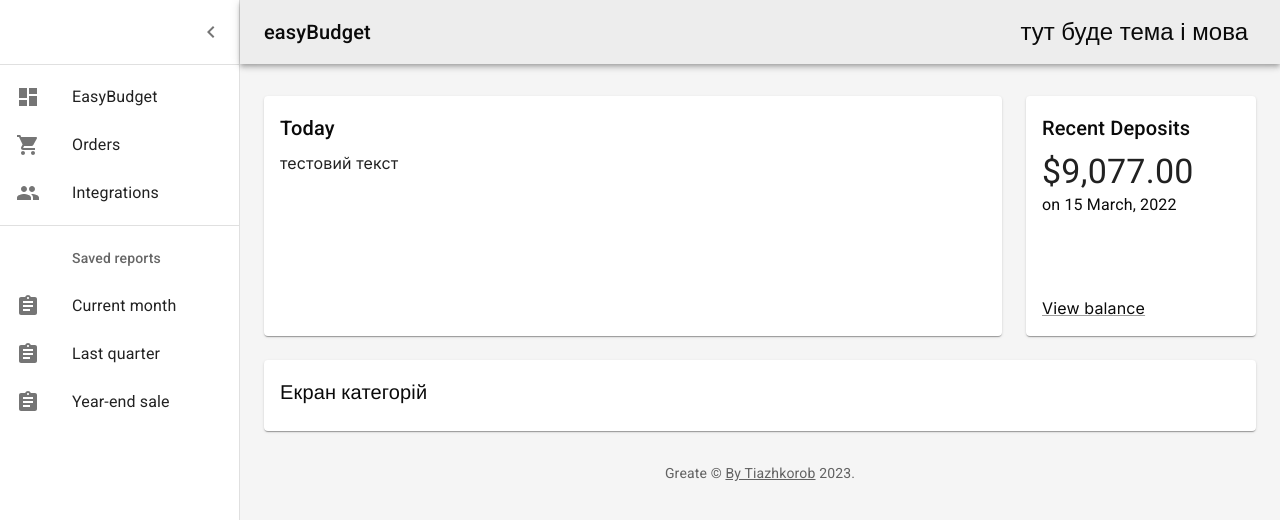
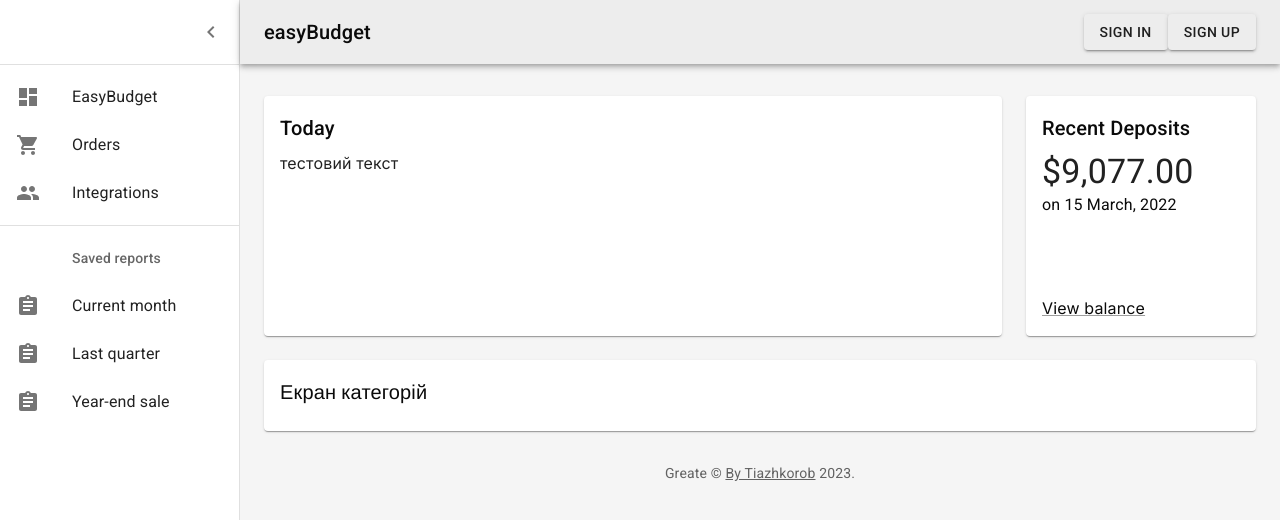
Before and after one commit to IgorVinson/easyBudget, a Next.js app: page / in a window 1280 px wide. Shown: the top 520 px of the page. Built offline with nearby package versions, Linux system fonts and the light colour scheme; a web font is replaced by a local one.

Commit message:
fix singIn

```diff
--- a/app/page.tsx
+++ b/app/page.tsx
@@ -1,6 +1,6 @@
 'use client';
 import React from 'react';
-import { styled, createTheme, ThemeProvider } from '@mui/material/styles';
+import { styled, ThemeProvider } from '@mui/material/styles';
 import CssBaseline from '@mui/material/CssBaseline';
 import MuiDrawer from '@mui/material/Drawer';
 import Box from '@mui/material/Box';
@@ -24,6 +24,7 @@ import DashboardIcon from '@mui/icons-material/Dashboard';
 import ShoppingCartIcon from '@mui/icons-material/ShoppingCart';
 import PeopleIcon from '@mui/icons-material/People';
 import AssignmentIcon from '@mui/icons-material/Assignment';
+import Button from '@mui/material/Button';
 import Chart from './main_screen/Chart';
 import Deposits from './main_screen/Deposits';
 import Orders from './main_screen/Orders';
@@ -181,9 +182,8 @@ const secondaryListItems = (
             >
               easyBudget
             </Typography>
-            <IconButton color="secondary">
-              тут буде тема і мова
-            </IconButton>
+            <Button variant="contained">Sign In</Button>
+            <Button variant="contained">Sign Up</Button>
           </Toolbar>
         </AppBar>
         <Drawer variant="permanent" open={open}>
```
